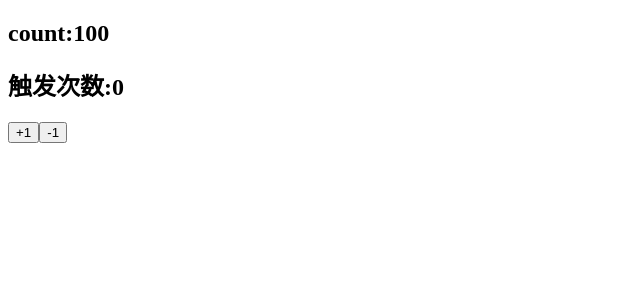
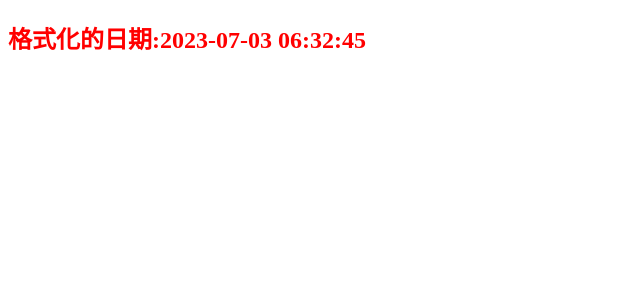
Before and after one commit to maomao124/vueuse-test, a Vue app: page / in a window 1280 px wide. Shown: the top 300 px of the page, without its empty margins (0-640 px from the left). Built offline with nearby package versions, Linux system fonts and the light colour scheme.

Commit message:
useDateFormat

```diff
--- a/src/main.ts
+++ b/src/main.ts
@@ -1,4 +1,4 @@
 import { createApp } from 'vue'
-import App from './view/View43.vue'
+import App from './view/View44.vue'
 
 createApp(App).mount('#app')
--- /dev/null
+++ b/src/view/View44.vue
@@ -0,0 +1,18 @@
+<template>
+  <h2>格式化的日期:{{ formatted }}</h2>
+</template>
+
+<script lang="ts" setup>
+
+import {useDateFormat, useNow, watchThrottled} from "@vueuse/core";
+import {ref} from "vue";
+
+const formatted = useDateFormat(useNow(), 'YYYY-MM-DD HH:mm:ss')
+
+</script>
+
+<style scoped>
+h2 {
+  color: red;
+}
+</style>
```
